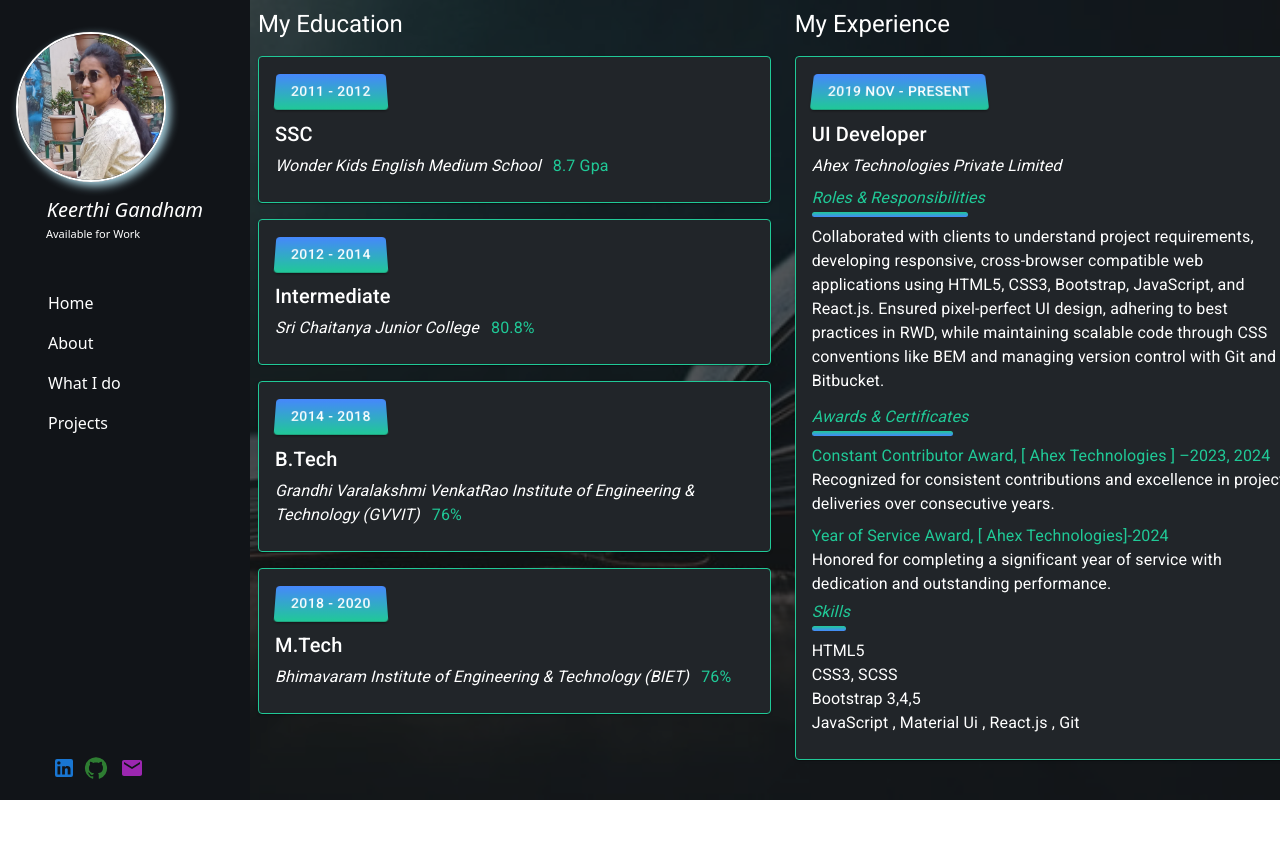
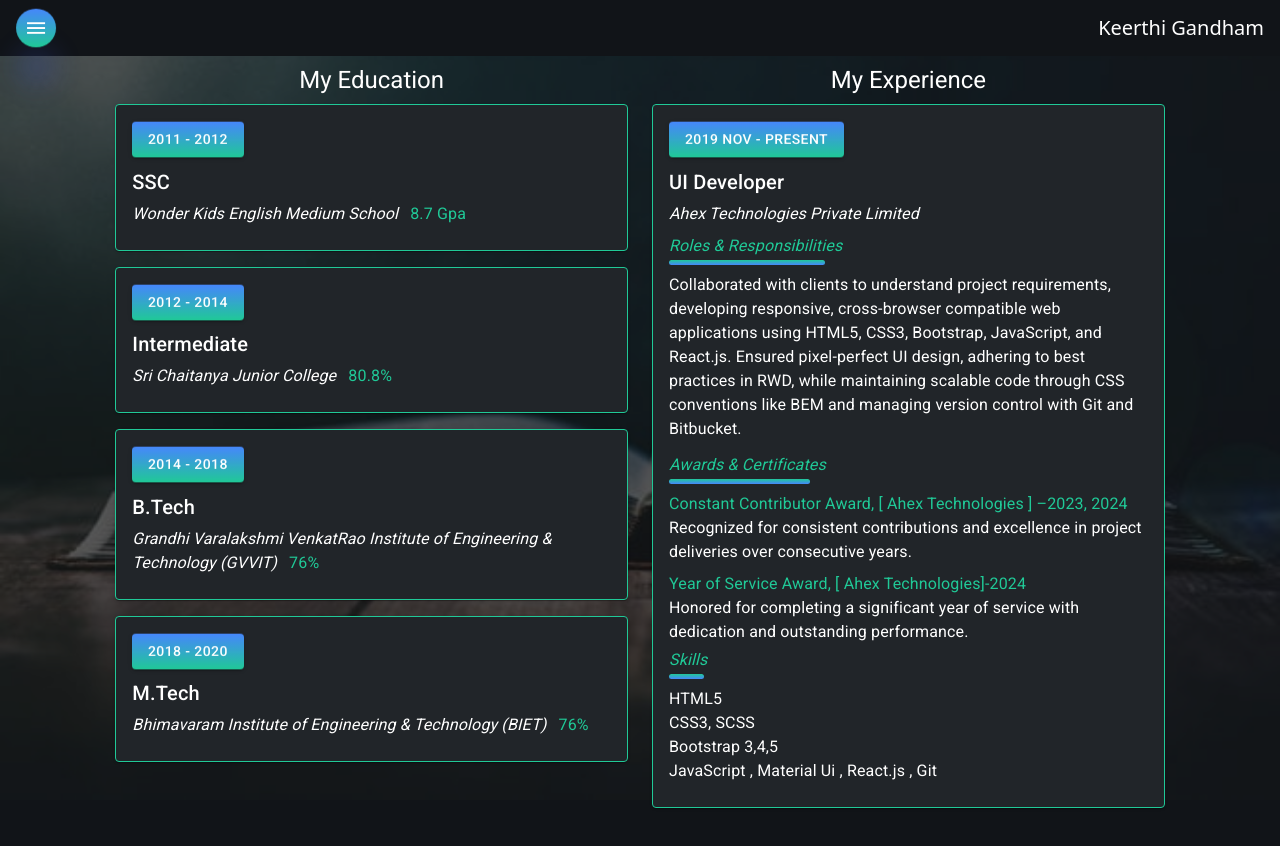
Before and after one commit to keerthi1723/protofilo-1723, a React (Create React App) app: page /skills in a window 1280 px wide. Shown: the top 846 px of the page. Before the commit the page ends 800 px from the top, so only its background shows below. Built offline with nearby package versions, Linux system fonts and the light colour scheme.

Commit message:
worked on small issues in ui

```diff
--- a/src/About.jsx
+++ b/src/About.jsx
@@ -5,9 +5,9 @@ const About = () => {
     <div>
       <div className='about-banner'>
         <div className='aboutinner-banner'>
-          <h5 style={{ marginLeft: '30%' }} className='element-left-align'>Know Me More</h5>
-          <div className='row mb-0 align-items-center'>
-            <div className='col-md-6'>
+          <h5 style={{ marginLeft: '46%' }} className='element-left-align'>Know Me More</h5>
+          <div className='row mb-0 align-items-center justify-content-center'>
+            <div className='col-md-5'>
               <div className='mt-5'>
                 <h4 style={{ padding: '10px' }}>I'm
                   <span className='inner-text' > Keerthi Gandham</span>,
@@ -25,7 +25,7 @@ const About = () => {
                 </h6>
               </div>
             </div>
-            <div className='col-md-6 p-2' style={{ marginTop: '6%' }}>
+            <div className='col-md-5 p-2' style={{ marginTop: '6%' }}>
               <table className="table table-striped table-dark " >
                 <tbody>
                   <tr>
--- a/src/Common.css
+++ b/src/Common.css
@@ -1,9 +1,8 @@
 .project-banner{
     position: relative;
     z-index: 1;
-    width: 100vw;
     height: 100vh;
-    overflow: hidden;
+    /* overflow: hidden; */
     background-color: #111418 !important;
 }
 
@@ -26,12 +25,12 @@
 .card-wrapper1{
     width: 83% !important;
     border: 1px solid #20c997;
+    margin: 0 auto;
 }
 
 .edu-banner{
     position: relative;
     z-index: 1;
-    width: 100vw;
     height: 100vh;
     overflow: hidden;
     background-color: #111418 !important;
@@ -60,7 +59,6 @@
 .main-banner {
     position: relative;
     z-index: 1;
-    width: 100vw;
     height: 100vh;
     overflow: hidden;
     background-color: #111418 !important;
@@ -94,7 +92,7 @@ button {
     font-size: 16px;
     padding: 1em 3.3em;
     cursor: pointer;
-    transform: perspective(200px) rotateX(15deg);
+    transform:  rotateX(15deg);
     color: white;
     font-weight: 900;
     border: none;
@@ -110,19 +108,18 @@ button {
     border-bottom: 2px solid rgba(70, 135, 252, 1);
   }
 
-  button:hover {
+  /* button:hover {
     transform: perspective(180px) rotateX(30deg) translateY(2px);
-  }
+  } */
 
-  button:active {
+  /* button:active {
     transform: perspective(170px) rotateX(36deg) translateY(5px);
-  }
+  } */
 
 
   .about-banner {
     position: relative;
     z-index: 1;
-    width: 100vw;
     height: 100vh;
     overflow: hidden;
     background-color: #111418 !important;
@@ -146,7 +143,7 @@ button {
 
 .aboutinner-banner {
     position: absolute;
-    top: 16%;
+    top: 11%;
     color: white;
     white-space: nowrap;
 }
@@ -217,6 +214,11 @@ element {
     }
 }
 
-a:hover{
-    color: #ffff !important;
-}
+a{
+    text-decoration: none !important;
+    color: #fff !important;
+  }
+
+  .sidebar_firm:hover{
+    color: #20c997 !important;
+  }
--- a/src/MainContent.jsx
+++ b/src/MainContent.jsx
@@ -11,10 +11,10 @@ const MainContent = () => {
         <div>
             <Box
                 sx={{
-                    ml: "250px",
+                    // ml: "250px",
                     height: "100vh",
                     overflowY: "auto",
-                    width: "calc(100% - 250px)",
+                    // width: "calc(100% - 250px)",
                 }}
             >
                 <Routes>
--- a/src/Projects.jsx
+++ b/src/Projects.jsx
@@ -7,7 +7,7 @@ import Typography from '@mui/material/Typography';
 const Projects = () => {
     return (
         <div className="p-2 project-banner">
-            <h5 style={{ marginLeft: '30%' }} className='element-left-align text-white mt-5'>Projects</h5>
+            <h5 style={{ marginLeft: '48%' }} className='element-left-align text-white mt-5'>Projects</h5>
 
             <Card sx={{ minWidth: 275, backgroundColor: "#212529" }} className="card-wrapper1 mb-3 mt-3" >
                 <CardContent>
--- a/src/Sidebar.jsx
+++ b/src/Sidebar.jsx
@@ -1,5 +1,5 @@
-import React from 'react'
-import { Box } from "@mui/material";
+import React, { useState } from "react";
+import { Box, Drawer, IconButton, } from "@mui/material";
 import MainContent from './MainContent';
 import Avatar from '@mui/material/Avatar';
 import LinkedInIcon from '@mui/icons-material/LinkedIn';
@@ -7,72 +7,137 @@ import GitHubIcon from '@mui/icons-material/GitHub';
 import MailIcon from '@mui/icons-material/Mail';
 import { Link } from 'react-router-dom';
 import Tooltip from '@mui/material/Tooltip';
+import MenuIcon from "@mui/icons-material/Menu";
 const Sidebar = () => {
+    const [open, setOpen] = useState(false);
+    const toggleDrawer = (newOpen) => () => {
+      setOpen(newOpen);
+    };
+
     return (
         <div>
-            <Box display="flex" alignItems='center' height="100vh" overflow="hidden">
-                {/* Sidebar */}
+            {/* Navbar */}
+            <Box
+                display="flex"
+                justifyContent="space-between"
+                alignItems="center"
+                px={2}
+                py={1}
+                bgcolor="#111418"
+                color="white"
+                position="sticky"
+                width="100%"
+                zIndex={10}
+            >
+                <IconButton onClick={toggleDrawer(true)} color="inherit">
+                    <MenuIcon />
+                </IconButton>
+                <h5 style={{ margin: 0 }}>Keerthi Gandham</h5>
+            </Box>
+
+            {/* Drawer (Sidebar) */}
+            <Drawer anchor="left" open={open} onClose={toggleDrawer(false)}>
                 <Box
                     sx={{
                         width: 250,
                         backgroundColor: "#111418",
                         color: "white",
+                        height: "100%",
                         p: 2,
-                        position: "fixed",
-                        height: "100vh",
                     }}
+                    role="presentation"
+                    onClick={toggleDrawer(false)}
+                    onKeyDown={toggleDrawer(false)}
                 >
-                    <Avatar alt="my-image" className='mt-3' src="/assets/Images/my.jpeg" sx={{ width: 150, height: 150, border: 2, boxShadow: "4px 4px 10px lightblue", }} />
-                    <h5 className='mt-3 mb-1 text-center' ><i>Keerthi Gandham</i></h5>
-                    <p className='mb-0' style={{ fontSize: '11px', marginLeft: '30px' }}>Available for Work</p>
+                    <Avatar
+                        alt="my-image"
+                        src="/assets/Images/my.jpeg"
+                        sx={{
+                            width: 150,
+                            height: 150,
+                            border: 2,
+                            boxShadow: "4px 4px 10px lightblue",
+                            mx: "auto",
+                        }}
+                    />
+                    <h5 className="mt-3 mb-1 text-center">
+                        <i>Keerthi Gandham</i>
+                    </h5>
+                    <p className="mb-0" style={{ fontSize: "11px", textAlign: "center" }}>
+                        Available for Work
+                    </p>
 
-                    <ul className='mt-5'
+                    <ul
+                        className="mt-5"
                         style={{
                             listStyleType: "none",
+                            padding: 0,
                         }}
                     >
-                        <li style={{ color: "white !important", }} className='mt-3 linknav'><Link to="/">Home</Link></li>
-                        <li className='mt-3 linknav'><Link to="/about">About</Link></li>
-                        <li className='mt-3 linknav'><Link to="/skills">What I do</Link></li>
-                        <li className='mt-3 linknav'><Link to="/project">Projects</Link></li>
+                        <li className="mt-3 linknav">
+                            <Link to="/">Home</Link>
+                        </li>
+                        <li className="mt-3 linknav">
+                            <Link to="/about">About</Link>
+                        </li>
+                        <li className="mt-3 linknav">
+                            <Link to="/skills">What I do</Link>
+                        </li>
+                        <li className="mt-3 linknav">
+                            <Link to="/project">Projects</Link>
+                        </li>
                     </ul>
 
-                    <ul style={{
-                        listStyleType: "none",
-                        position: 'fixed',
-                        bottom: 0
-                    }} className="social-icons social-icons-muted social-icons-sm mt-lg-auto ms-auto ms-lg-0 d-flex">
-                        <li className="social-icons-facebook">
+                    <ul
+                        style={{
+                            listStyleType: "none",
+                            position: "absolute",
+                            bottom: 10,
+                            left: 0,
+                            width: "100%",
+                        }}
+                        className="social-icons social-icons-muted social-icons-sm d-flex justify-content-center"
+                    >
+                        <li className="social-icons-facebook mx-2">
                             <Tooltip title="LinkedIn">
                                 <a
                                     href="https://www.linkedin.com/in/keerthi-gandham-a17082170/"
                                     target="_blank"
                                     rel="noopener noreferrer"
-
                                 >
-                                    <LinkedInIcon color="primary" className="m-1 cursor-pointer" />
+                                    <LinkedInIcon color="primary" />
                                 </a>
                             </Tooltip>
-                            <Tooltip title='GitHub'>
+                        </li>
+                        <li className="social-icons-facebook mx-2">
+                            <Tooltip title="GitHub">
                                 <a
                                     href="https://github.com/keerthi1723/protofilo-1723"
                                     target="_blank"
                                     rel="noopener noreferrer"
                                 >
-                                    <GitHubIcon color="success" className='m-1 cursor-pointer' />
+                                    <GitHubIcon color="success" />
                                 </a>
                             </Tooltip>
-
+                        </li>
+                        <li className="social-icons-facebook mx-2">
                             <Tooltip title="Mail">
-                                <a href="mailto:keerthigandham59@gmail.com?cc=someoneelse@example.com&bcc=andsomeoneelse@example.com&subject=Summer%20Party&body=You%20are%20invited%20to%20a%20big%20summer%20party!" target="_blank"
-                                    rel="noopener noreferrer"> <MailIcon color="secondary" className='m-1 cursor-pointer' /></a>
+                                <a
+                                    href="mailto:keerthigandham59@gmail.com?subject=Contact"
+                                    target="_blank"
+                                    rel="noopener noreferrer"
+                                >
+                                    <MailIcon color="secondary" />
+                                </a>
                             </Tooltip>
-
                         </li>
                     </ul>
                 </Box>
-                {/* Main Content */}
-                <MainContent />
+            </Drawer>
+
+            {/* Main Content */}
+            <Box >
+                <MainContent px={2} />
             </Box>
         </div>
     )
--- a/src/Skills.jsx
+++ b/src/Skills.jsx
@@ -7,10 +7,10 @@ import Button from '@mui/material/Button';
 const Skills = () => {
   return (
     <div className="p-2 edu-banner">
-      <div className="row">
+      <div className="row justify-content-center">
         {/* Education Section */}
         <div className="col-md-5">
-          <Typography variant="h5" component="div" className="mb-3 text-white">
+          <Typography variant="h5" component="div" className="mb-2 text-white text-center">
             My Education
           </Typography>
 
@@ -73,7 +73,7 @@ const Skills = () => {
 
         {/* Experience Section */}
         <div className="col-md-5">
-          <Typography variant="h5" component="div" className="mb-3 text-white">
+          <Typography variant="h5" component="div" className="mb-2 text-white text-center">
             My Experience
           </Typography>
 
--- a/src/index.css
+++ b/src/index.css
@@ -11,12 +11,3 @@ code {
   font-family: source-code-pro, Menlo, Monaco, Consolas, 'Courier New',
     monospace;
 }
-
-a{
-  text-decoration: none !important;
-  color: #fff !important;
-}
-
-a:hover{
-  color: #20c997 !important;
-}
```
